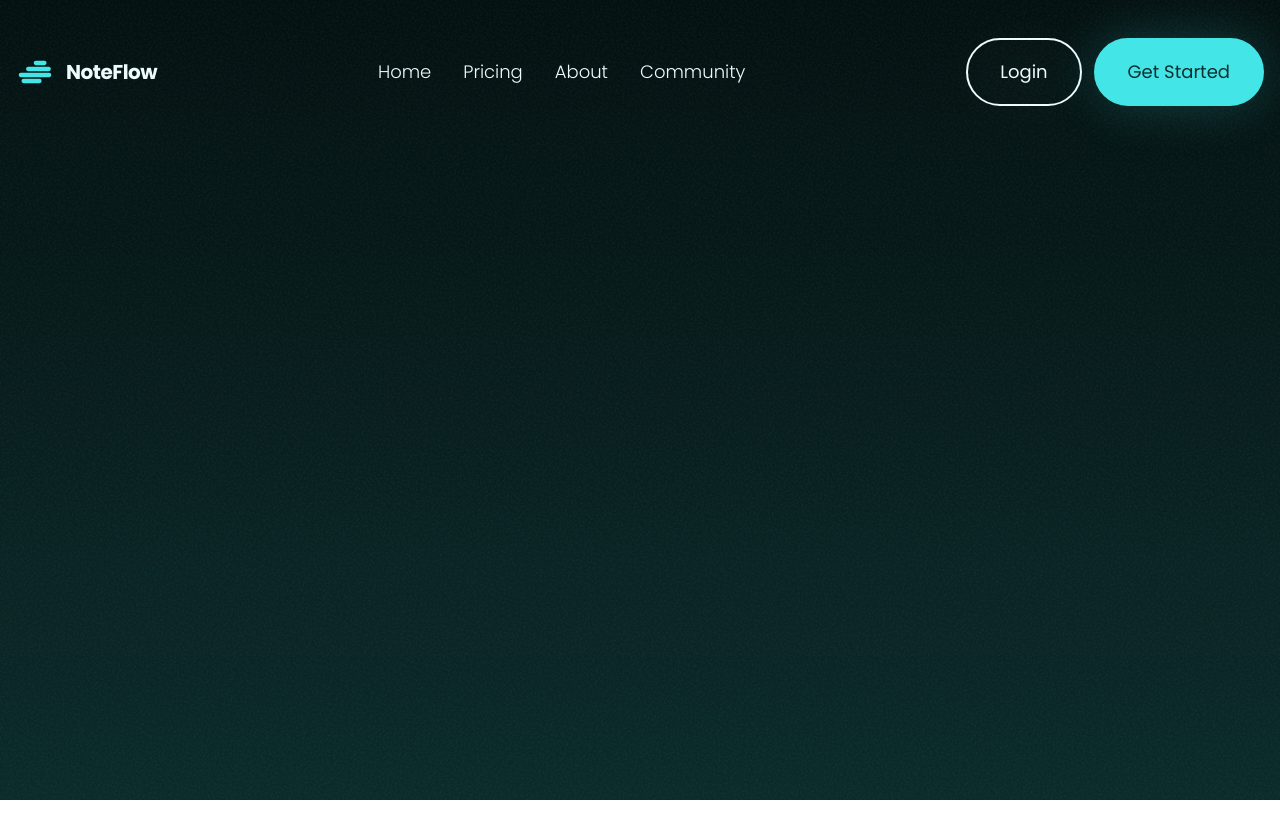
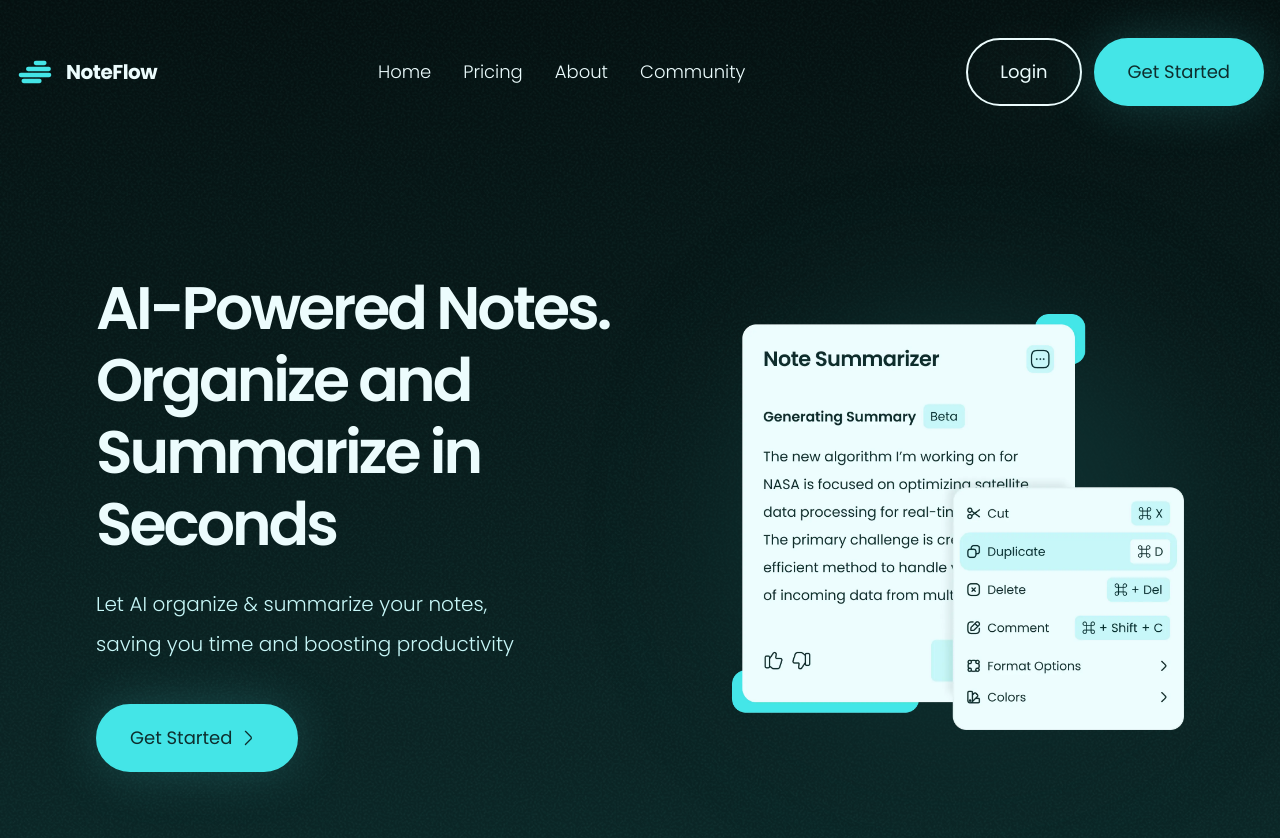
Before and after one commit to MarufHasan-dev/NoteFlow, a React (Vite) app: page / in a window 1280 px wide. Shown: the top 838 px of the page. Before the commit the page ends 800 px from the top, so only its background shows below. Built offline with nearby package versions, Linux system fonts and the light colour scheme.

Commit message:
add hero section to the header

```diff
--- a/src/App.jsx
+++ b/src/App.jsx
@@ -1,4 +1,5 @@
 import Header from "./components/sections/Header";
+import Hero from "./components/sections/Hero";
 import Navigation from "./components/sections/Navigation";
 import Page from "./components/sections/Page";
 
@@ -7,6 +8,7 @@
     <Page>
       <Header>
         <Navigation />
+        <Hero />
       </Header>
     </Page>
   );
--- a/src/components/sections/Header.jsx
+++ b/src/components/sections/Header.jsx
@@ -1,5 +1,3 @@
 export default function Header({ children }) {
-  return (
-    <section className="bg-gradient-to-bottom py-10 h-dvh">{children}</section>
-  );
+  return <section className="bg-gradient-to-bottom py-10">{children}</section>;
 }
--- /dev/null
+++ b/src/components/sections/Hero.jsx
@@ -0,0 +1,40 @@
+import ArrowRightLine from "../icons/ArrowRightLine";
+import ArrowRight from "../icons/ArrowRight";
+import HeroGraphic from "../../assets/graphics/HeroGraphic.webp";
+
+export default function Hero() {
+  return (
+    <div className="mx-auto grid max-w-[90rem] grid-cols-[5fr_4fr] items-center gap-x-18 px-24 py-42">
+      <div>
+        <h1 className="text-primary-50 font-semibold text-6xl/18 tracking-tighter mb-6">
+          AI-Powered Notes. Organize and Summarize in Seconds
+        </h1>
+        <p className="text-primary-100 text-xl/loose font-light mb-10">
+          Let AI organize & summarize your notes, <br />
+          saving you time and boosting productivity
+        </p>
+        <button className="bg-primary-500 text- text-primary-1300 border-primary-500 transition-properties hover:bg-primary-50 hover:border-primary-50 box-border cursor-pointer border-2 px-8 py-4 rounded-full font-normal primary-glow hover:primary-glow-hover flex gap-x-3 items-center group">
+          <p className=" text-lg/8">Get Started</p>
+          <div className="w-5">
+            <ArrowRightLine
+              alt="arrow right line"
+              className="stroke-primary-1300 transition-properties inline ease-in-out -mr-3 w-0 opacity-0 group-hover:opacity-100 group-hover:w-3"
+            />
+            <ArrowRight
+              alt="arrow right icon"
+              className="stroke-primary-1300 inline w-5"
+            />
+          </div>
+        </button>
+      </div>
+      <div className="relative">
+        <div className="bg-primary-1300 absolute top-0 right-0 bottom-0 left-0 rounded-full blur-3xl" />
+        <img
+          className="relative max-h-[30rem] justify-self-end"
+          src={HeroGraphic}
+          alt="hero graphic showing note summarizer functionality"
+        />
+      </div>
+    </div>
+  );
+}
```
Also changed, not shown: src/components/sections/Reviews.jsx (added).
